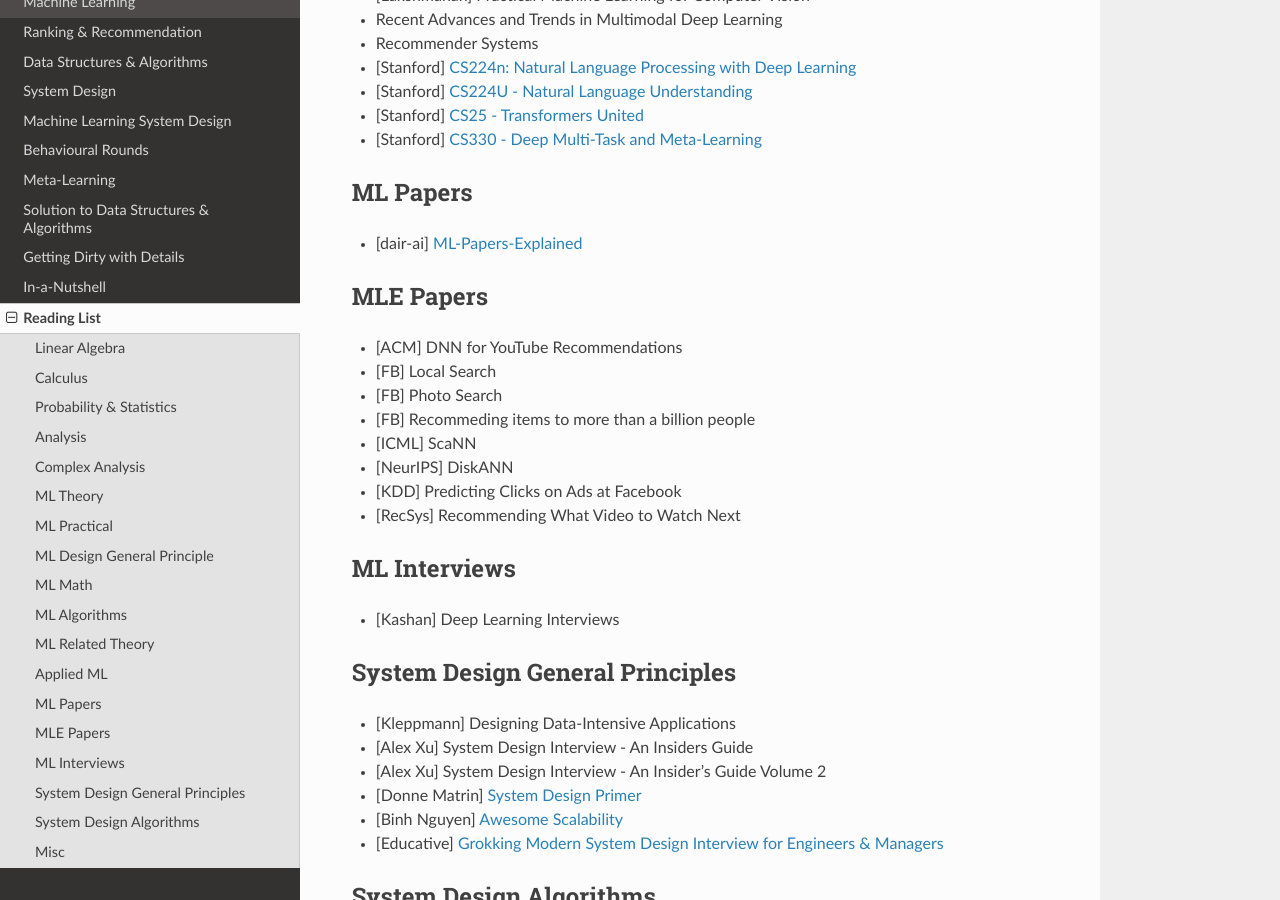
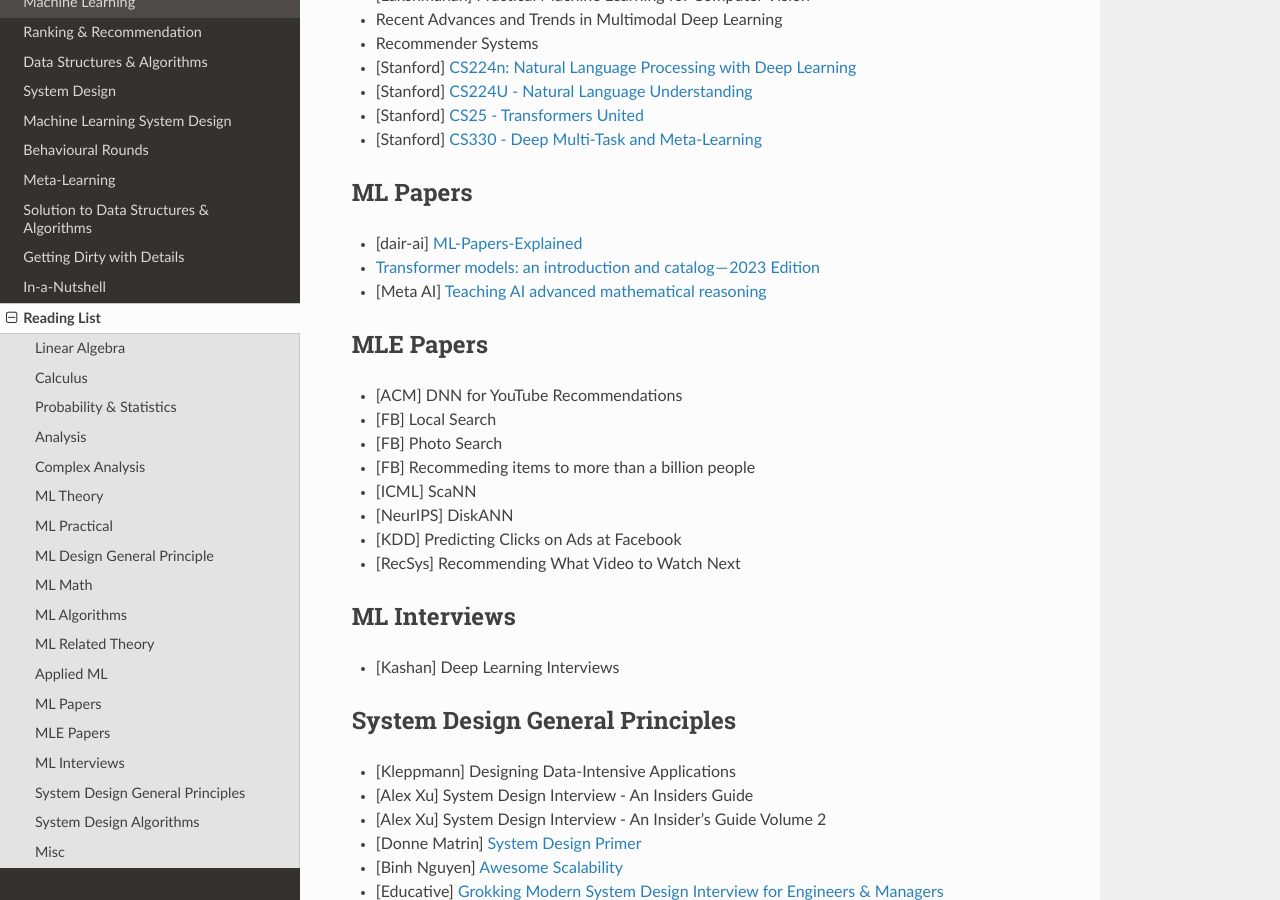
Before and after one commit to uselesstechjunks/leetcode, a Sphinx documentation site: the page built from docs/source/readlist.rst, in a window 1280 px wide and 900 px high, scrolled down 2240 px. Built offline with Sphinx 7.4.7 and the Read the Docs theme 2.0.0, drawn with Linux system fonts in a browser that asks for light colours.

Commit message:
Update readlist.rst (#48)
* Update readlist.rst

* Update readlist.rst

```diff
--- a/docs/source/readlist.rst
+++ b/docs/source/readlist.rst
@@ -112,6 +112,8 @@ ML Papers
 ***********************************
 
 * [dair-ai] `ML-Papers-Explained <https://github.com/dair-ai/ML-Papers-Explained>`_
+* `Transformer models: an introduction and catalog — 2023 Edition <https://amatriain.net/blog/transformer-models-an-introduction-and-catalog-2d1e9039f376/>`_
+* [Meta AI] `Teaching AI advanced mathematical reasoning <https://ai.facebook.com/blog/ai-math-theorem-proving/?utm_campaign=evergreen&utm_source=linkedin&utm_medium=organic_social&utm_content=blog>`_
 
 MLE Papers
 ***********************************
```
